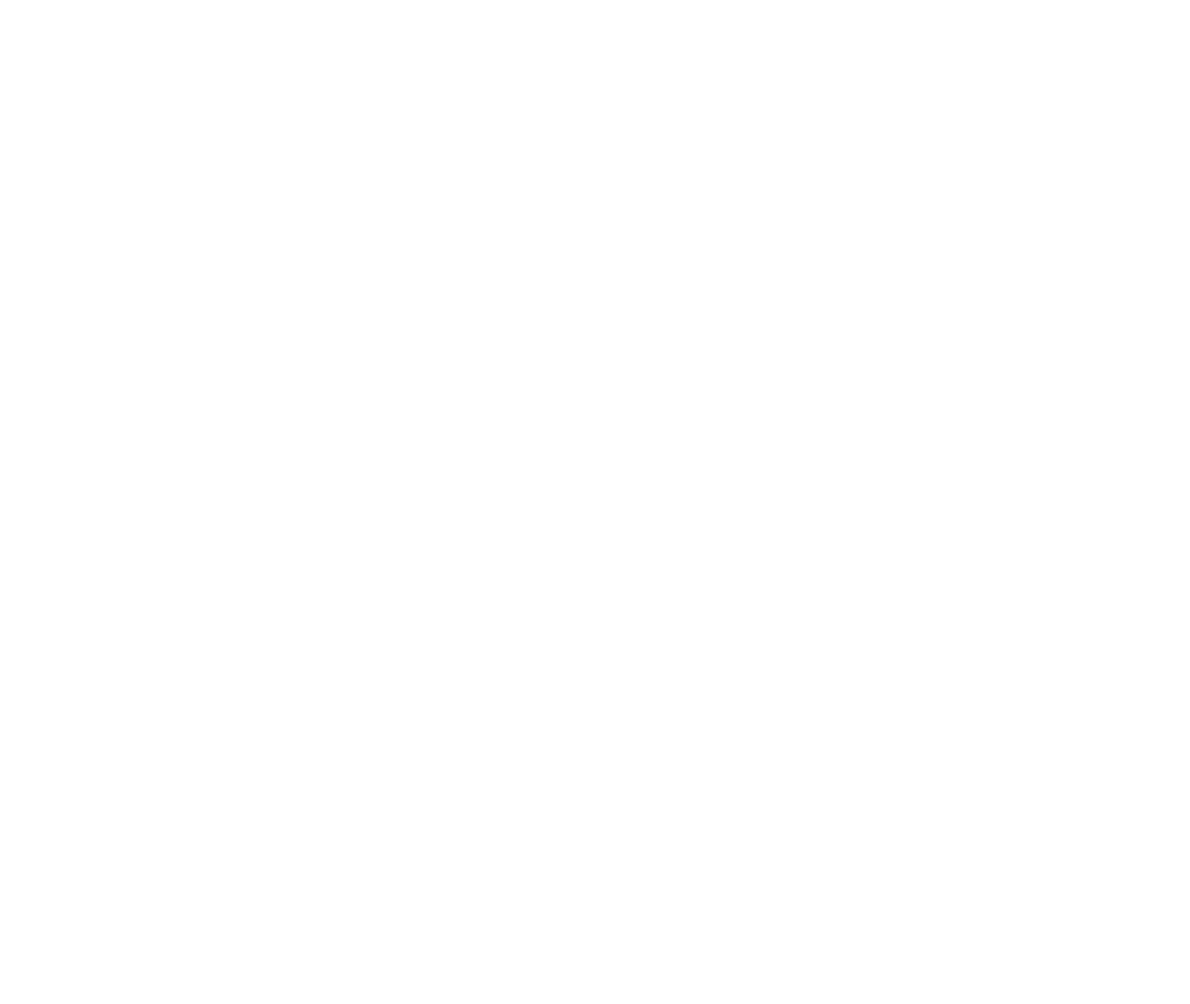
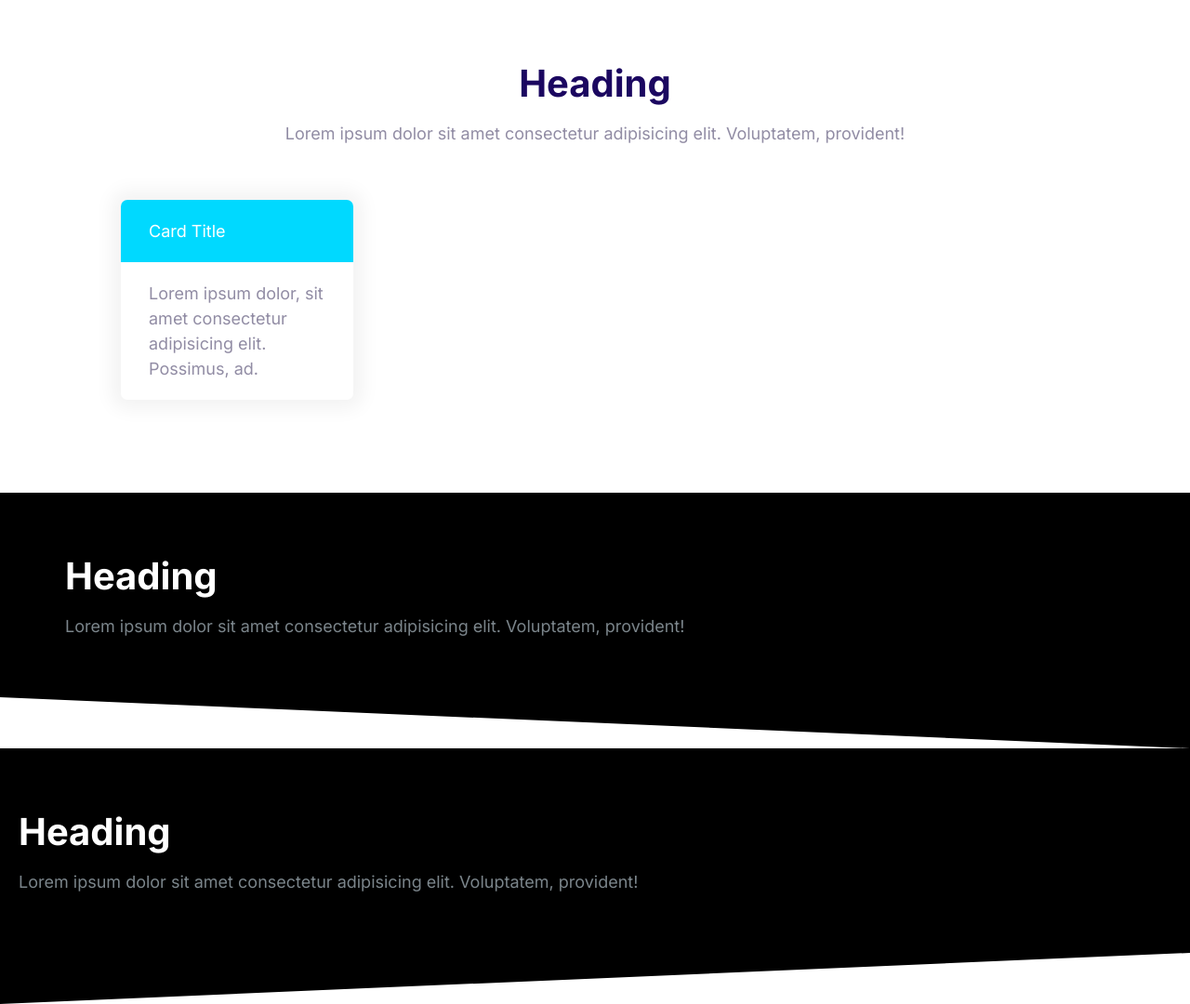
Before and after one commit to nisitha-ucsc/zeda, a plain HTML site: page index.html in a window 1280 px wide. Shown: the whole page at 93% size. Before the commit the page ends 800 px from the top, so only its background shows below. Drawn offline with Linux system fonts and the light colour scheme.

Commit message:
blocks added

```diff
--- a/css/style.css
+++ b/css/style.css
@@ -579,3 +579,42 @@ a {
   opacity: 1;
   max-height: 100vh;
 }
+
+/* Blocks */
+
+.block {
+  --padding-vertical: 6rem;
+  padding: var(--padding-vertical) 2rem;
+}
+
+.block__heading {
+  margin-top: 0;
+}
+
+.block--dark {
+  background: #000;
+  color: #7b858b;
+}
+
+.block--dark .block__heading {
+  color: #fff;
+}
+
+.block--skewed-right {
+  clip-path: polygon(0% 0%, 100% 0%, 100% 100%, 0% 80%);
+  padding-bottom: calc(var(--padding-vertical) + 4rem);
+}
+
+.block--skewed-left {
+  clip-path: polygon(0% 0%, 100% 0%, 100% 80%, 0% 100%);
+  padding-bottom: calc(var(--padding-vertical) + 4rem);
+}
+
+.block__header {
+  text-align: center;
+}
+
+.container {
+  max-width: 1140px;
+  margin: 0 auto;
+}
--- a/index.html
+++ b/index.html
@@ -14,7 +14,31 @@
     <title>Document</title>
 </head>
 <body>
+    <section class="block container">
+        <header class="block__header">
+            <h2 class="block__heading">Heading</h2>
+            <p>Lorem ipsum dolor sit amet consectetur adipisicing elit. Voluptatem, provident!</p>
+        </header>
+        <div style="width: 30%; padding: 4rem;">
+            <div class="card card--secondary">
+                <header class="card__header">Card Title</header>
+                <div class="card__body">
+                    Lorem ipsum dolor, sit amet consectetur adipisicing elit. Possimus, ad.
+                </div>
+            </div>
+        </div>
 
+    </section>
+    <section class="block block--dark block--skewed-right">
+        <div class="container">
+            <h2 class="block__heading">Heading</h2>
+            <p>Lorem ipsum dolor sit amet consectetur adipisicing elit. Voluptatem, provident!</p>
+        </div>
+    </section>
+    <section class="block block--dark block--skewed-left">
+        <h2 class="block__heading">Heading</h2>
+        <p>Lorem ipsum dolor sit amet consectetur adipisicing elit. Voluptatem, provident!</p>
+    </section>
     <script src="js/main.js"></script>
 </body>
 </html>
```
Also changed, not shown: components/blocks.html (added, +25 -0 lines), components/cards.html (added, +8 -0 lines).
